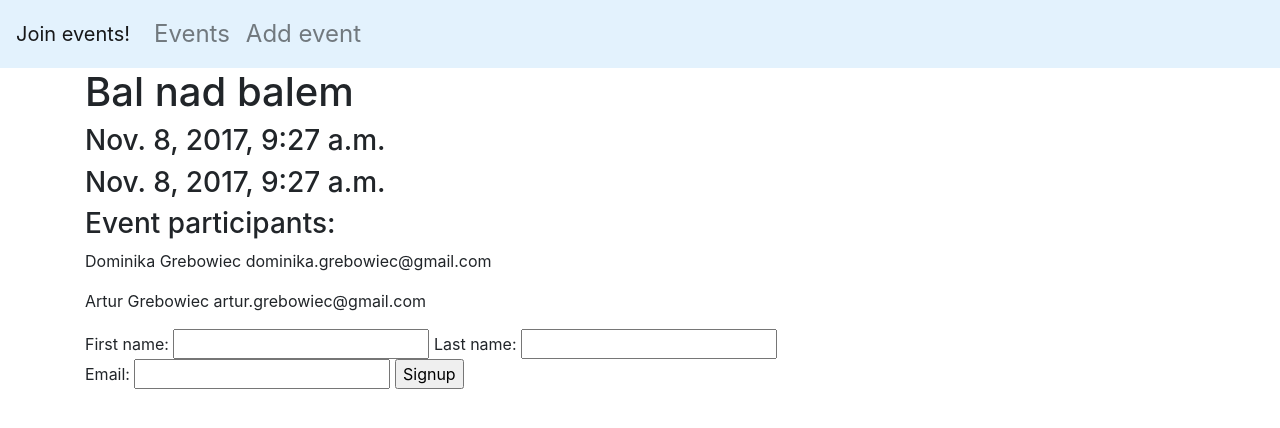
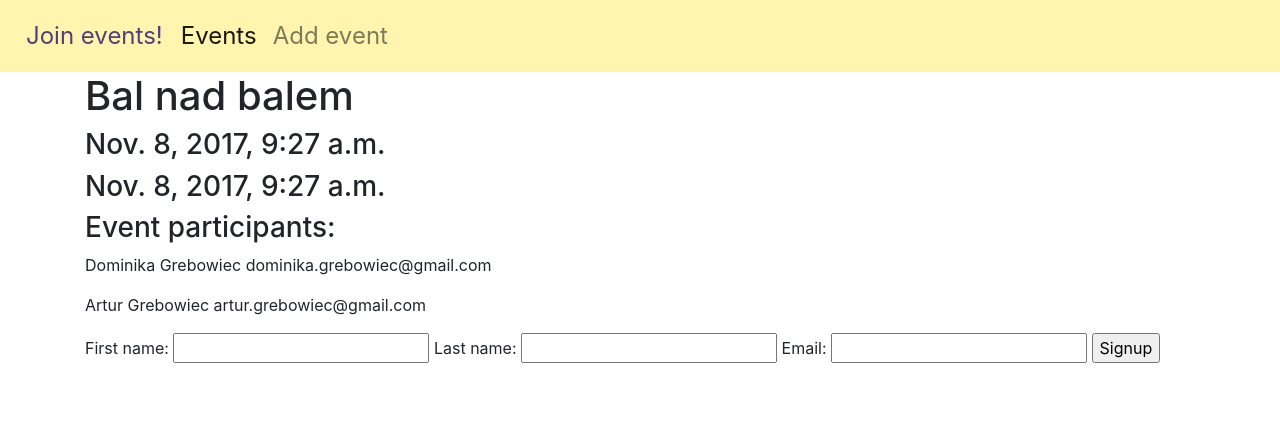
Before and after one commit to domigrebowiec/plan-your-events, a Django app: page /events/1/ in a window 1280 px wide. Shown: the top 428 px of the page. Run offline with Django 3.2, Linux system fonts and the light colour scheme; data comes from the database, SQL or seed files in the repository; both versions use the stored data as it was after the commit; some libraries are stand-ins or nearby versions.

Commit message:
Add some styles

```diff
--- a/plan_your_events/events/static/events/style.css
+++ b/plan_your_events/events/static/events/style.css
@@ -1,6 +1,20 @@
 a.nav-link {
   font-size: x-large;
+}
+.navbar-text-my {
+  font-size: x-large;
+  color: #563d7c;
+  margin: 10px;
 }
 body {
   background-color: white;
 }
+nav {
+  background-color: #fff5af;
+}
+div.card {
+  margin-top: 2rem;
+}
+div.card-header {
+  background-color: #fff5af;
+}
--- a/plan_your_events/events/templates/events/index.html
+++ b/plan_your_events/events/templates/events/index.html
@@ -18,12 +18,12 @@
 
   </head>
   <body>
-    <nav class="navbar navbar-expand-lg navbar-light" style="background-color: #e3f2fd;">
-      <div class="navbar-brand">Join events!</div>
+    <nav class="navbar navbar-expand-lg navbar-light">
+      <div class="navbar-text-my">Join events!</div>
       <div>
         <ul class="navbar-nav mr-auto">
           <li class="nav-item">
-            <a class="nav-link" href="{% url 'events:events' %}">Events</a>
+            <a class="nav-link active" href="{% url 'events:events' %}" onclick="this.">Events</a>
           </li>
           <li class="nav-item">
             <a class="nav-link" href="{% url 'events:addnew' %}">Add event</a>
@@ -33,12 +33,8 @@
     </nav>
 
     <div class="content container">
-      <div class="row">
-        <div class="col-md-8">
           {% block content %}
           {% endblock %}
-        </div>
-      </div>
     </div>
   </body>
 </html>
--- a/plan_your_events/events/views.py
+++ b/plan_your_events/events/views.py
@@ -27,7 +27,7 @@ def addnew(request):
           description=form.cleaned_data['description'])
         event.save()
       all_events = Event.objects.order_by('-start_time')
-      return redirect('events:index')
+      return redirect('events:events')
   else:
     form = EventForm()
   return render(request, 'events/form.html', {'form': form})
```
Also changed, not shown: plan_your_events/events/templates/events/events.html (+14 -4 lines), plan_your_events/db.sqlite3, plan_your_events/events/static/events/bike.jpg (renamed from plan_your_events/events/static/images/bike.jpg).
